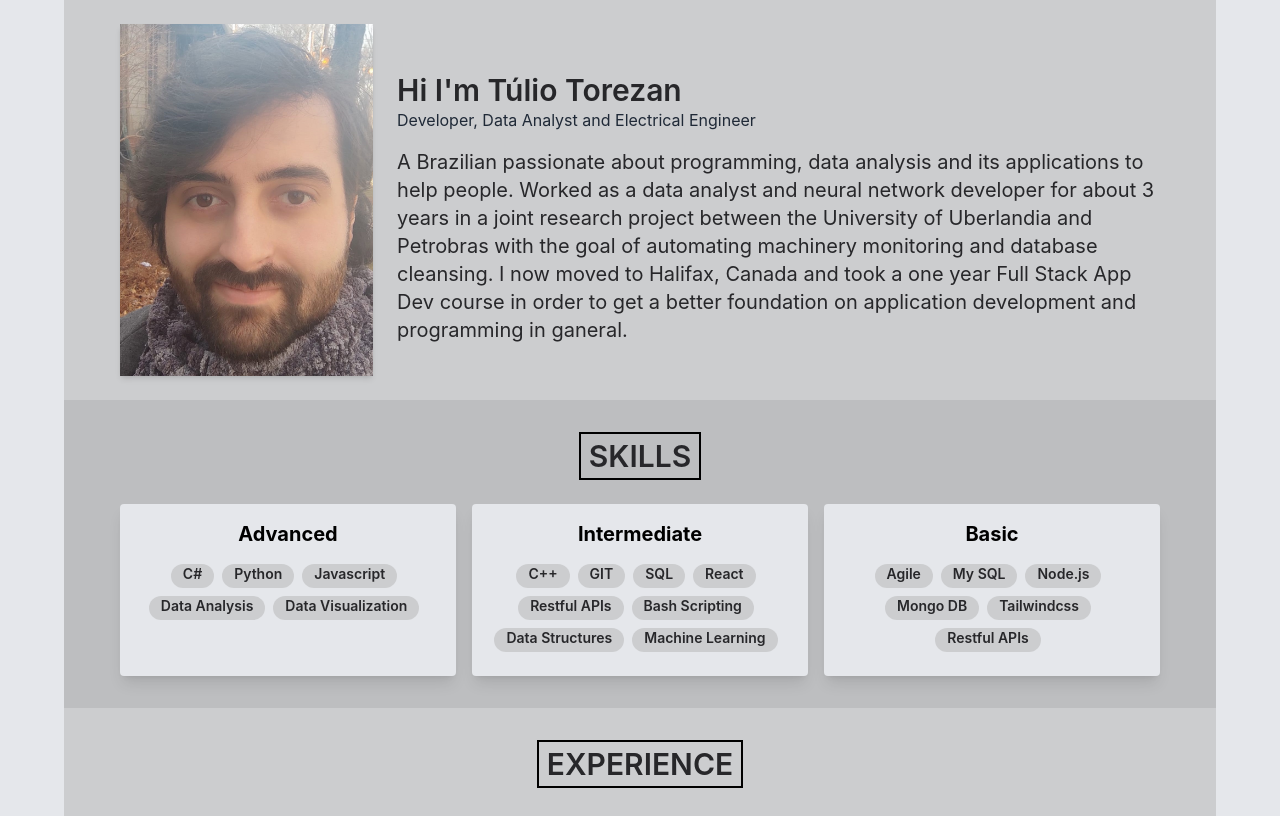
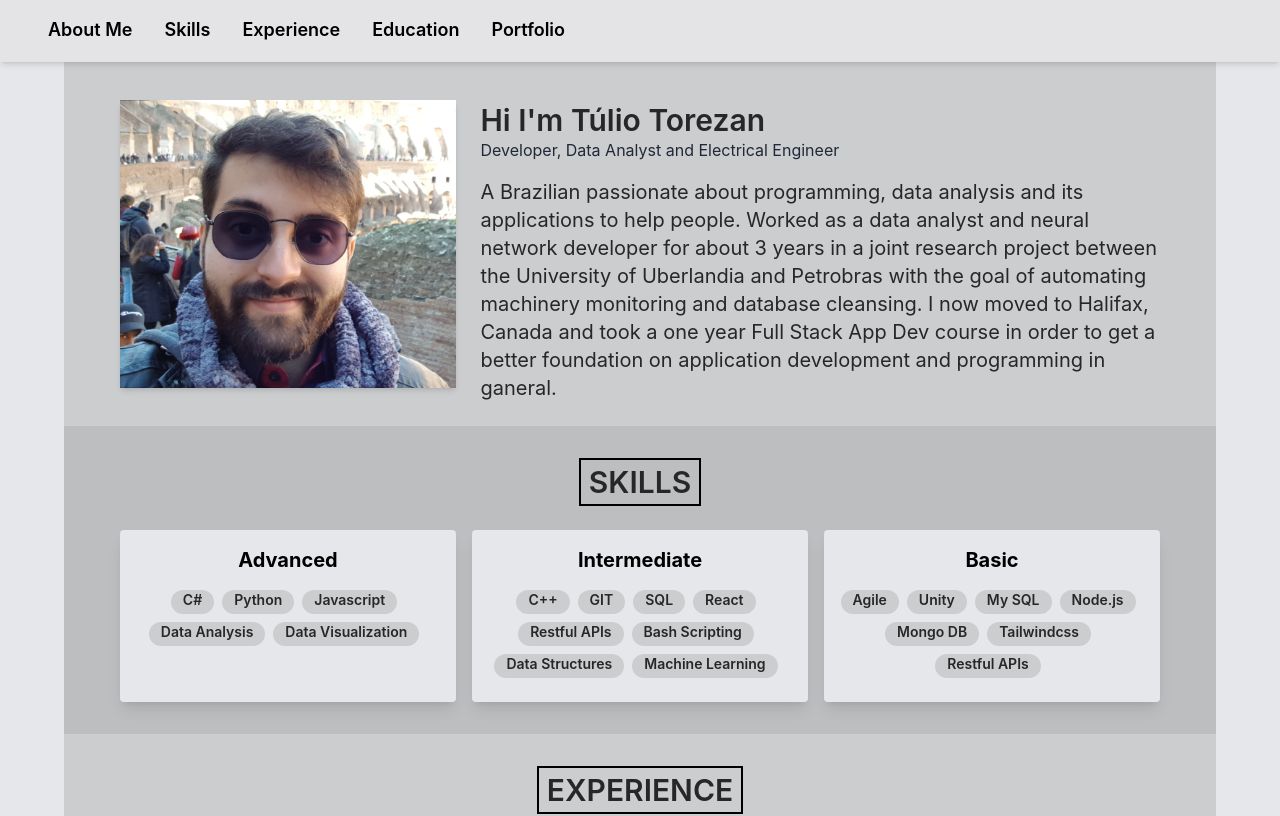
Before and after one commit to tuliotorezan/portfolio, a React (Create React App) app: page / in a window 1280 px wide. Shown: the top 816 px of the page. Built offline with nearby package versions, Linux system fonts and the light colour scheme.

Commit message:
Header working properly with scroll to sections

```diff
--- a/src/App.js
+++ b/src/App.js
@@ -4,14 +4,22 @@ import Intro from './components/Intro/Intro';
 import Education from './components/Education/Education';
 import Work from './components/Work/Work';
 import Skills from './components/Skills/Skills';
+import Header from './components/Header/Header';
+import { useRef } from 'react';
 
 function App() {
+  const about = useRef()
+  const skills = useRef()
+  const experience = useRef()
+  const education = useRef()
+  const portfolio = useRef()
   return (
     <div className="App">
-      <Intro/>
-      <Skills/>
-      <Work/>
-      <Education/>
+      <Header about={about} skills={skills} experience={experience} education={education} portfolio={portfolio} />
+      <Intro about={about}/>
+      <Skills skills={skills}/>
+      <Work experience={experience}/>
+      <Education education={education}/>
     </div>
   );
 }
--- a/src/components/Education/Education.js
+++ b/src/components/Education/Education.js
@@ -1,26 +1,27 @@
 import React from 'react'
 
-function Education(props) {
+function Education({education}) {
     return (
-        <section className="bg-gray-200 dark:bg-zinc-800">
+        <section ref={education} className="bg-gray-200 dark:bg-zinc-800">
             <div className="max-w-6xl px-6 pt-8 pb-2 mx-auto bg-main-color2">
                 <div className='mx-auto mb-4 w-fit border-2 border-black dark:border-white'><h1 className='m-1 mx-2 text-2xl font-semibold text-zinc-800 capitalize lg:text-3xl dark:text-gray-200'>EDUCATION</h1></div>
                 <div className='mx-6 grid grid-cols-1 divide-y divide-solid divide-black dark:divide-white'>
                     <div  className='py-4 m-1 text-zinc-800 dark:text-gray-200'>
-                        <h2 className='text-xl font-semibold inline capitalize lg:text-2xl'>GRADUATE CERTIFICATE</h2><h3 className='text-lg capitalize inline lg:text-xl'> - Nova Scotia Community College (2022-2023)</h3>
+                        <h2 className='text-xl font-semibold inline capitalize lg:text-2xl'>Graduate Certificate</h2><h3 className='text-lg capitalize inline lg:text-xl'> - Nova Scotia Community College (2022-2023)</h3>
                         <p className='mt-4'>After a few year working as a data analyst and developer, I decided to take the Full Stack Application Development course at NSCC because up to this point all my programming knowledge was either self though or from advice and getting help from more experienced people. Therefore, taking a formal course was helpful to strengthen my foundation and and provide me with better programming practices.</p>
                     </div>
                     <div  className='py-4 m-1 text-zinc-800 dark:text-gray-200'>
-                        <h2 className='text-xl font-semibold inline capitalize lg:text-2xl'>EXCHANGE STUDENT</h2><h3 className='text-lg capitalize inline lg:text-xl'> - University of Colorado Boulder (2015-2016)</h3>
+                        <h2 className='text-xl font-semibold inline capitalize lg:text-2xl'>Exchange Student</h2><h3 className='text-lg capitalize inline lg:text-xl'> - University of Colorado Boulder (2015-2016)</h3>
                         <p className='mt-4'>While still an Undergrad student, I got awarded one year of full scholarship at the Colorado University, Boulder by a grant called "Science Without Borders" and therefore spent one year in Boulder as an international exchange student.</p>
                     </div>
                     <div  className='py-4 m-1 text-zinc-800 dark:text-gray-200'>
-                        <h2 className='text-xl font-semibold inline capitalize lg:text-2xl'>BACHELOR</h2><h3 className='text-lg capitalize inline lg:text-xl'> - Universidade Federal De Uberlândia (2012-2019)</h3>
+                        <h2 className='text-xl font-semibold inline capitalize lg:text-2xl'>Bachelor's Degree</h2><h3 className='text-lg capitalize inline lg:text-xl'> - Universidade Federal De Uberlândia (2012-2019)</h3>
                         <p className='mt-4'>I lived in a city with approximately 700k inhabitants and this was its best and most competitive university to be approved to. I took the test just for practice at my second year in highschool and got approved for Electrical Engineering. However, since I was still midway through the second year of highschool, I had to remain for one and a half years on highschool and college simultaneously.</p>
                     </div>
                 </div>
             </div>
         </section>
+
     )
 }
 
--- /dev/null
+++ b/src/components/Header/Header.js
@@ -0,0 +1,36 @@
+import React from 'react'
+
+function Header({about, skills, experience, education, portfolio}) {
+    const goTo = (reference) => {
+        console.log(reference.current.offsetTop)
+        window.scrollTo({
+            top: reference.current.offsetTop -50,
+            behavior: 'smooth',
+        })
+    }
+
+    return (
+        <header className="header sticky z-50 top-0 bg-zinc-200 shadow-md flex items-center justify-between px-8 py-02 dark:bg-zinc-800 dark:text-gray-200">
+            <nav className="nav font-semibold text-lg">
+                <ul className="flex items-center">
+                    <li onClick={(e)=> {e.preventDefault(); goTo(about)}} className="p-4 border-b-2 border-orange-500 border-opacity-0 hover:border-opacity-100 hover:text-orange-500 duration-200 cursor-pointer active">
+                        <a href="">About Me</a>
+                    </li>
+                    <li onClick={(e)=> {e.preventDefault(); goTo(skills)}} className="p-4 border-b-2 border-orange-500 border-opacity-0 hover:border-opacity-100 hover:text-orange-500 duration-200 cursor-pointer">
+                        <a href="">Skills</a>
+                    </li>
+                    <li onClick={(e)=> {e.preventDefault(); goTo(experience)}} className="p-4 border-b-2 border-orange-500 border-opacity-0 hover:border-opacity-100 hover:text-orange-500 duration-200 cursor-pointer">
+                        <a href="">Experience</a>
+                    </li>
+                    <li onClick={(e)=> {e.preventDefault(); goTo(education)}} className="p-4 border-b-2 border-orange-500 border-opacity-0 hover:border-opacity-100 hover:text-orange-500 duration-200 cursor-pointer">
+                        <a href="">Education</a>
+                    </li>
+                    <li onClick={(e)=> {e.preventDefault(); goTo(portfolio)}} className="p-4 border-b-2 border-orange-500 border-opacity-0 hover:border-opacity-100 hover:text-orange-500 duration-200 cursor-pointer">
+                        <a href="">Portfolio</a>
+                    </li>
+                </ul>
+            </nav>
+        </header >
+  )
+}
+export default Header
--- a/src/components/Intro/Intro.js
+++ b/src/components/Intro/Intro.js
@@ -1,11 +1,11 @@
 import React from 'react'
 
-function Intro(props) {
+function Intro({about}) {
     return (
-        <section className="bg-gray-200 dark:bg-zinc-800">
+        <section ref={about} className="bg-gray-200 dark:bg-zinc-800">
             <div className="max-w-6xl bg-main-color px-6 py-6 mx-auto">
                     <div className="w-full bg-main-color md:flex md:items-center md:bg-transparent md:p-0 lg:px-8 md:justify-evenly">
-                        <img className="h-2 w-24 object-cover shadow-md md:h-[32rem] md:w-80 lg:h-[22rem] lg:w-[26rem] " src="/me.jpeg" alt="client photo" />
+                        <img className="h-2 w-24 object-cover shadow-md md:h-[32rem] md:w-80 lg:h-[18rem] lg:w-[26rem] " src="/me.jpg" alt="client photo" />
                         <div className="mt-2 md:ml-6">
                             <div>
                             <h1 className="mt-2 text-2xl font-semibold text-zinc-800 capitalize lg:text-3xl dark:text-gray-200">Hi I'm Túlio Torezan</h1>
--- a/src/components/Skills/Skills.js
+++ b/src/components/Skills/Skills.js
@@ -3,7 +3,7 @@ import React, { Component } from 'react'
 export default class Skills extends Component {
     render() {
         return (
-            <section className="bg-gray-200 dark:bg-zinc-800">
+            <section ref={this.props.skills} className="bg-gray-200 dark:bg-zinc-800">
                 <div className="max-w-6xl px-6 py-8 mx-auto bg-main-color2">
                     <div className='mx-auto mb-6 w-fit border-2 border-black dark:border-white'><h1 className='m-1 mx-2 text-2xl font-semibold text-zinc-800 capitalize lg:text-3xl dark:text-gray-200'>SKILLS</h1></div>
                     <div className='px-8 grid grid-cols-3 gap-4'>
@@ -40,6 +40,7 @@ export default class Skills extends Component {
                                 </div>
                                 <div class="px-4 pb-4 flex justify-center flex-wrap">
                                     <span class="inline-block bg-main-color rounded-full px-3 pb-1 text-sm font-semibold text-zinc-800 mr-2 mb-2">Agile</span>
+                                    <span class="inline-block bg-main-color rounded-full px-3 pb-1 text-sm font-semibold text-zinc-800 mr-2 mb-2">Unity</span>
                                     <span class="inline-block bg-main-color rounded-full px-3 pb-1 text-sm font-semibold text-zinc-800 mr-2 mb-2">My SQL</span>
                                     <span class="inline-block bg-main-color rounded-full px-3 pb-1 text-sm font-semibold text-zinc-800 mr-2 mb-2">Node.js</span>
                                     <span class="inline-block bg-main-color rounded-full px-3 pb-1 text-sm font-semibold text-zinc-800 mr-2 mb-2">Mongo DB</span>
--- a/src/components/Work/Work.js
+++ b/src/components/Work/Work.js
@@ -1,9 +1,9 @@
 import React from 'react'
 import PropTypes from 'prop-types'
 
-function Work(props) {
+function Work({experience}) {
     return (
-        <section className="bg-gray-200 dark:bg-zinc-800">
+        <section ref={experience} className="bg-gray-200 dark:bg-zinc-800">
             <div className="max-w-6xl px-6 pt-8 pb-2 mx-auto bg-main-color">
                 <div className='mx-auto mb-8 w-fit border-2 border-black dark:border-white'><h1 className='m-1 mx-2 text-2xl font-semibold text-zinc-800 capitalize lg:text-3xl dark:text-gray-200'>EXPERIENCE</h1></div>
                 <div className='px-8'>
```
Also changed, not shown: public/me.jpg (added).
